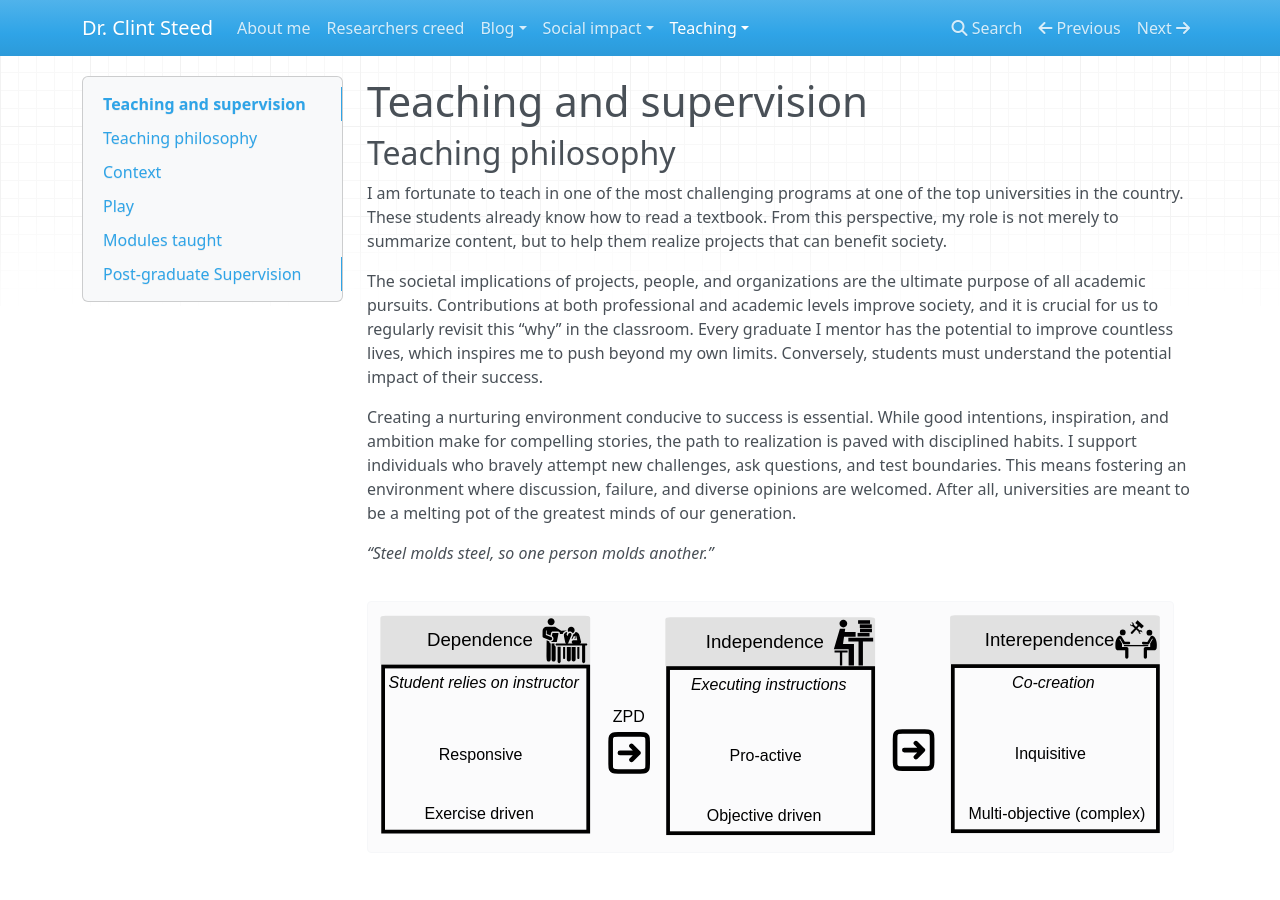
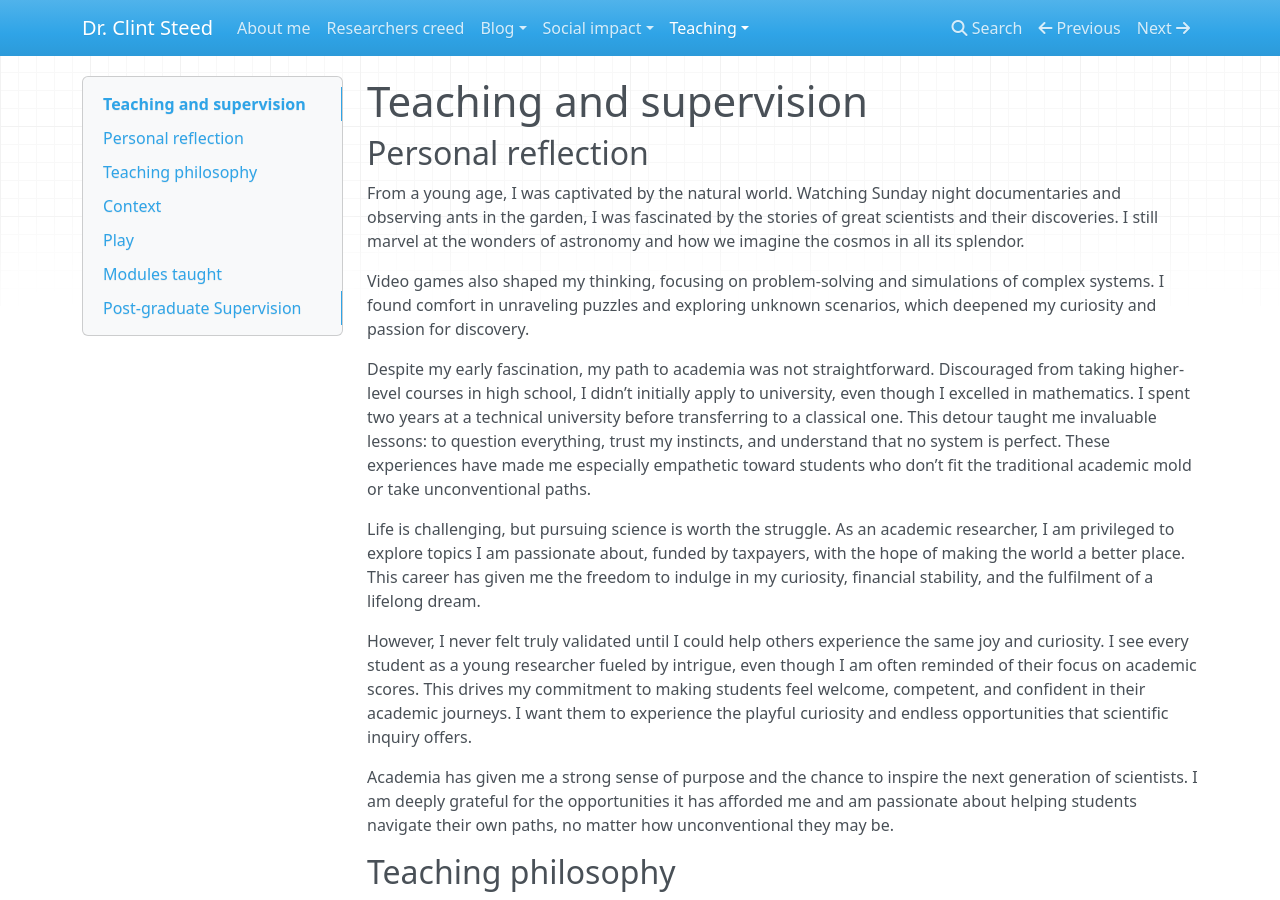
Before and after one commit to Steedalion/Blog, an MkDocs documentation site: the page built from docs/Teaching/Teaching and supervision.md, in a window 1280 px wide and 900 px high. Built offline with MkDocs 1.6.1, drawn with Linux system fonts in a browser that asks for light colours; nearby versions of some CDN libraries; some of the changed text lies outside the part shown.

Commit message:
Quick push via script.

```diff
--- a/docs/Teaching/Teaching and supervision.md
+++ b/docs/Teaching/Teaching and supervision.md
@@ -1,6 +1,20 @@
 
 
 # Teaching and supervision
+
+## Personal reflection
+
+From a young age, I was captivated by the natural world. Watching Sunday night documentaries and observing ants in the garden, I was fascinated by the stories of great scientists and their discoveries. I still marvel at the wonders of astronomy and how we imagine the cosmos in all its splendor.
+
+Video games also shaped my thinking, focusing on problem-solving and simulations of complex systems. I found comfort in unraveling puzzles and exploring unknown scenarios, which deepened my curiosity and passion for discovery.
+
+Despite my early fascination, my path to academia was not straightforward. Discouraged from taking higher-level courses in high school, I didn’t initially apply to university, even though I excelled in mathematics. I spent two years at a technical university before transferring to a classical one. This detour taught me invaluable lessons: to question everything, trust my instincts, and understand that no system is perfect. These experiences have made me especially empathetic toward students who don’t fit the traditional academic mold or take unconventional paths.
+
+Life is challenging, but pursuing science is worth the struggle. As an academic researcher, I am privileged to explore topics I am passionate about, funded by taxpayers, with the hope of making the world a better place. This career has given me the freedom to indulge in my curiosity, financial stability, and the fulfilment of a lifelong dream.
+
+However, I never felt truly validated until I could help others experience the same joy and curiosity. I see every student as a young researcher fueled by intrigue, even though I am often reminded of their focus on academic scores. This drives my commitment to making students feel welcome, competent, and confident in their academic journeys. I want them to experience the playful curiosity and endless opportunities that scientific inquiry offers.
+
+Academia has given me a strong sense of purpose and the chance to inspire the next generation of scientists. I am deeply grateful for the opportunities it has afforded me and am passionate about helping students navigate their own paths, no matter how unconventional they may be.
 
 ## Teaching philosophy
 
@@ -92,9 +106,13 @@
 
 [^Tait]: Tait, A., 2000. Planning Student Support for Open and Distance Learning. Open Learning: The Journal of Open, Distance and e-Learning 15, 287–299. https://doi.org/10.1080/713688410
 
+### Personal growth
+
+My journey in academic teaching has been profoundly influenced by my commitment to personal growth and development. As a participant in the PREDAC program, I’ve engaged with a community of new academics dedicated to enhancing teaching practices. Publishing three conference papers in engineering education has further deepened my understanding of pedagogical strategies. Additionally, completing a FINLO project has allowed me to explore innovative approaches to learning. Being actively involved in the academic community at Stellenbosch University, I continuously strive to refine my teaching methods and contribute meaningfully to the academic landscape.
+
 ### Conclusion
 
-Ultimately, my goal is to nurture confident, competent, and purpose-driven graduates who are equipped to make meaningful contributions to society. By integrating professional practice, play, and a holistic teaching model, I aim to empower students to become transformative leaders in their fields.
+In my teaching and supervision, I strive to foster an environment where students not only acquire knowledge but also develop the confidence, conviction, and competence to apply it meaningfully. By integrating elements of play, professional role-playing, and a deep commitment to personalized learning, I aim to inspire students to see themselves as active contributors to society. My ultimate goal is to nurture lifelong learners and innovative thinkers who are well-equipped to tackle real-world challenges and make a positive impact on their communities and beyond.
 
 ## Modules taught
 
```
